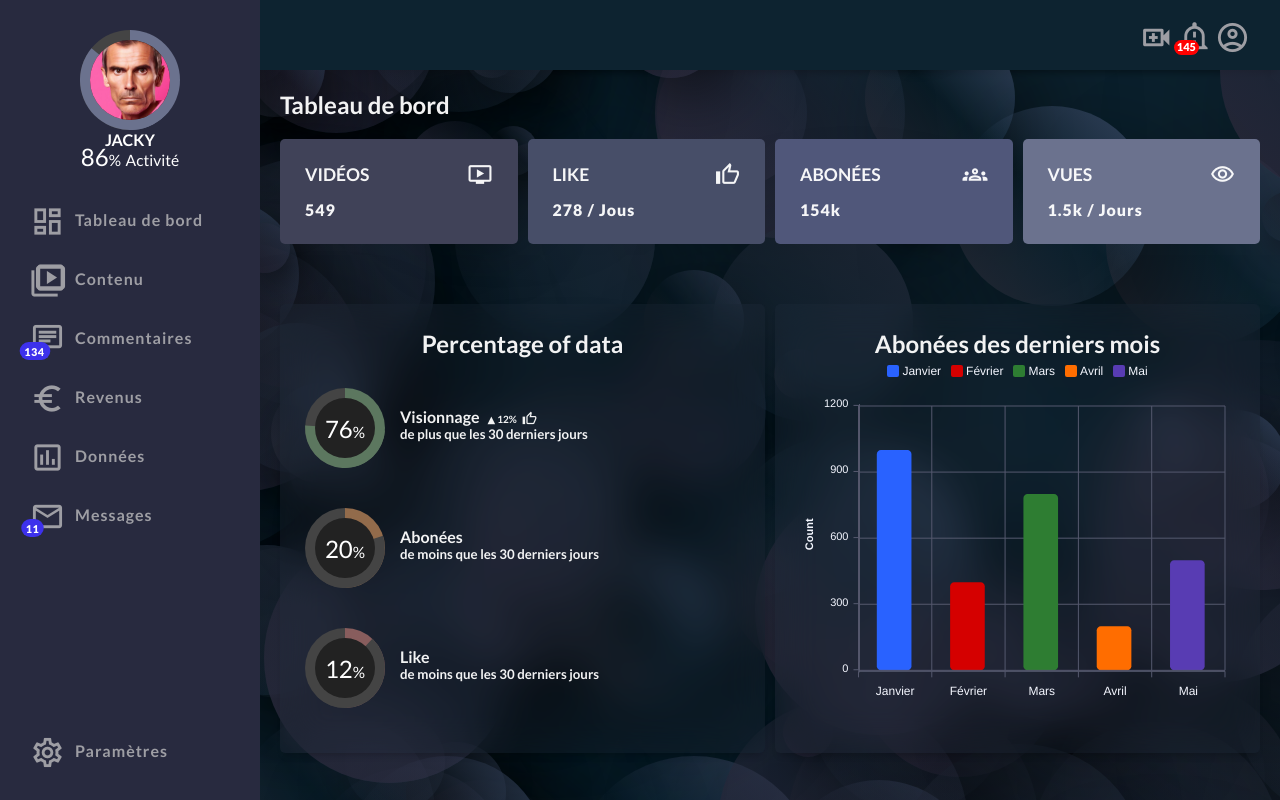
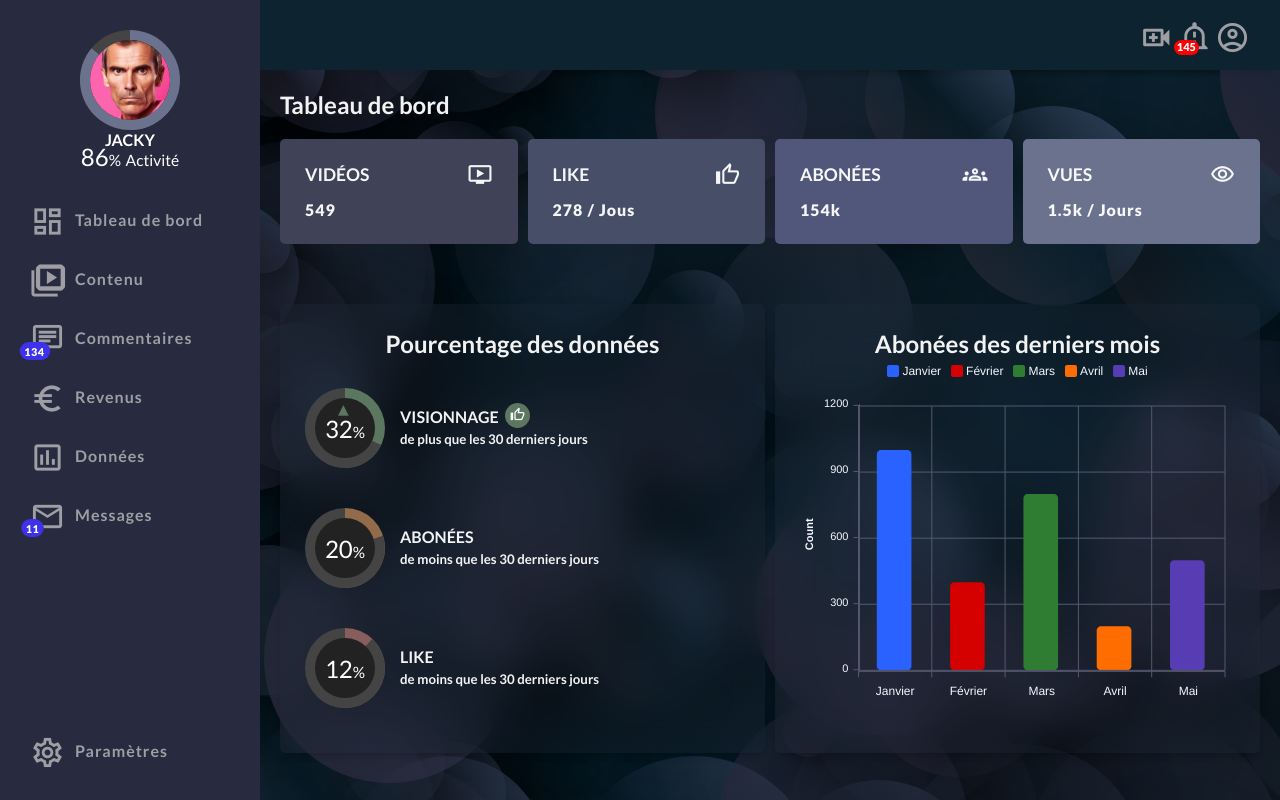
Before and after one commit to lallemand-fred/Statistics-Dashboard, a plain HTML site: page index.html in a window 1280 px wide. Drawn offline with nearby package versions, Linux system fonts and the light colour scheme.

Commit message:
Ajout icone validation

```diff
--- a/index.html
+++ b/index.html
@@ -137,15 +137,21 @@
                 <div class="charts-card">
                     <div id="corp-container">
                         <div id="area-chart" class="container01">
-                            <h2 class="chart-title">Percentage of data</h2>
+                            <h2 class="chart-title">Pourcentage des données</h2>
                             <div id="pourcentStat1">
-                                <div class="progress" style="--i:76;--clr:#5c775f;">
-                                    <h3>76<span>%</span></h3>
+                                <div class="progress less" style="--i:32;--clr:#5c775f;">
+                                    <h3>32<span>%</span></h3>
+                                    <div class="iconeValeurOk">
+                                        <span class="valeurIconePoucent">▲</span>
+                                    </div>
                                 </div>
                             </div>
                             <!-- ▲▼ -->
                             <div class="textPourcent">
-                                <h4>Visionnage <span class="valeurIconePoucent">▲ 12%</span><span class="material-icons-outlined iconeOK">thumb_up</span></h4>
+                                <div class="bgIcones">
+                                    <span class="material-icons-outlined iconeOK">thumb_up</span>
+                                </div>
+                                <h4>Visionnage</h4>
                                 <h5> de plus que les 30 derniers jours</h5>
                             </div>
                             <div id="pourcentStat2">
--- a/style.css
+++ b/style.css
@@ -555,22 +555,39 @@ body{
     font-size: 0.65em;
     font-weight: 400;
 }
-.container01 .progress h4{
+.textPourcent h4{
     position: relative;
     z-index: 1;
     font-weight: 700;
     color: var(--clr);
     text-transform: uppercase;
+    padding-bottom: 5px;
 }
 .textPourcent {
     transform: translate(95px , -81px);
     position: absolute;
 }
+/* ------------------- ▲▼ ------------------- */
+.iconeValeurOk{
+    z-index: 15;
+    transform: translate(33px , -70px);
+    position: absolute;
+}
 .valeurIconePoucent{
-    padding-left: 5px;
-    font-size: 10px;
+    color: #5c775f;
+    font-size: 14px;
+}
+.bgIcones{
+    transform: translate(105px , -4px);
+    border-radius: 50%;
+    position: absolute;
+    width: 25px;
+    height: 25px;
+    background-color: #5c775f;
 }
 .iconeOK{
+    /* transform: translate(85px , -20px); */
+    color: #fff;
     font-size: 15px;
     padding-left: 5px;
 }
```
